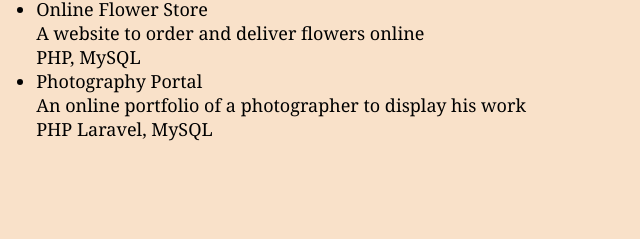
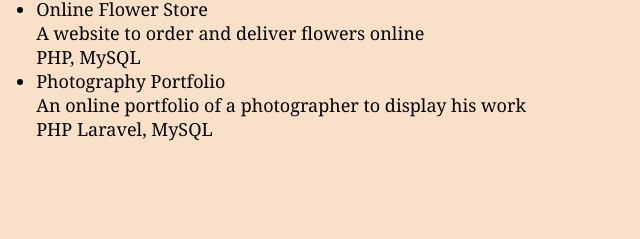
Before and after one commit to mariyamfidha7/html-css-training, a plain HTML site: page resume.html in a window 1280 px wide. Shown: the part 430-669 px from the top of the page, 403-1043 px from the left. Drawn offline with Linux system fonts and the light colour scheme.

Commit message:
fix:-Updated

```diff
--- a/resume.html
+++ b/resume.html
@@ -59,7 +59,7 @@
             PHP, MySQL<br>
         </li>
         <li>
-            Photography Portal<br>
+            Photography Portfolio<br>
             An online portfolio of a photographer to display his work<br>
             PHP Laravel, MySQL
         </li>
```
